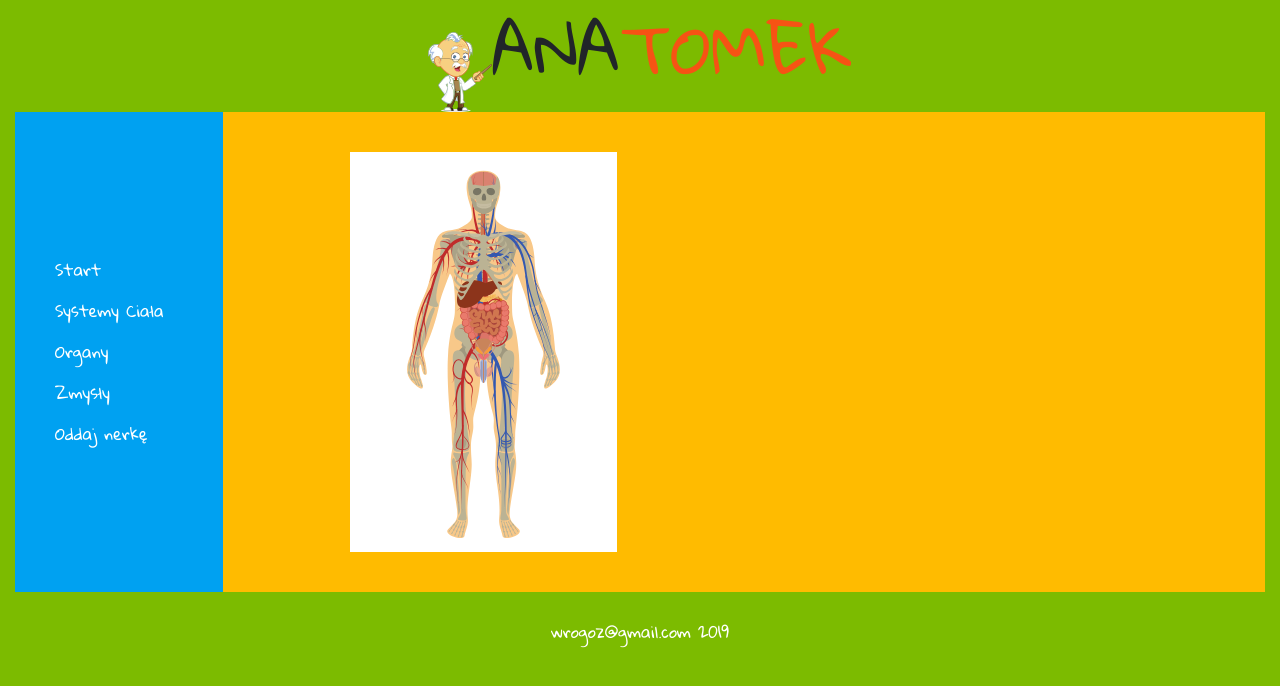
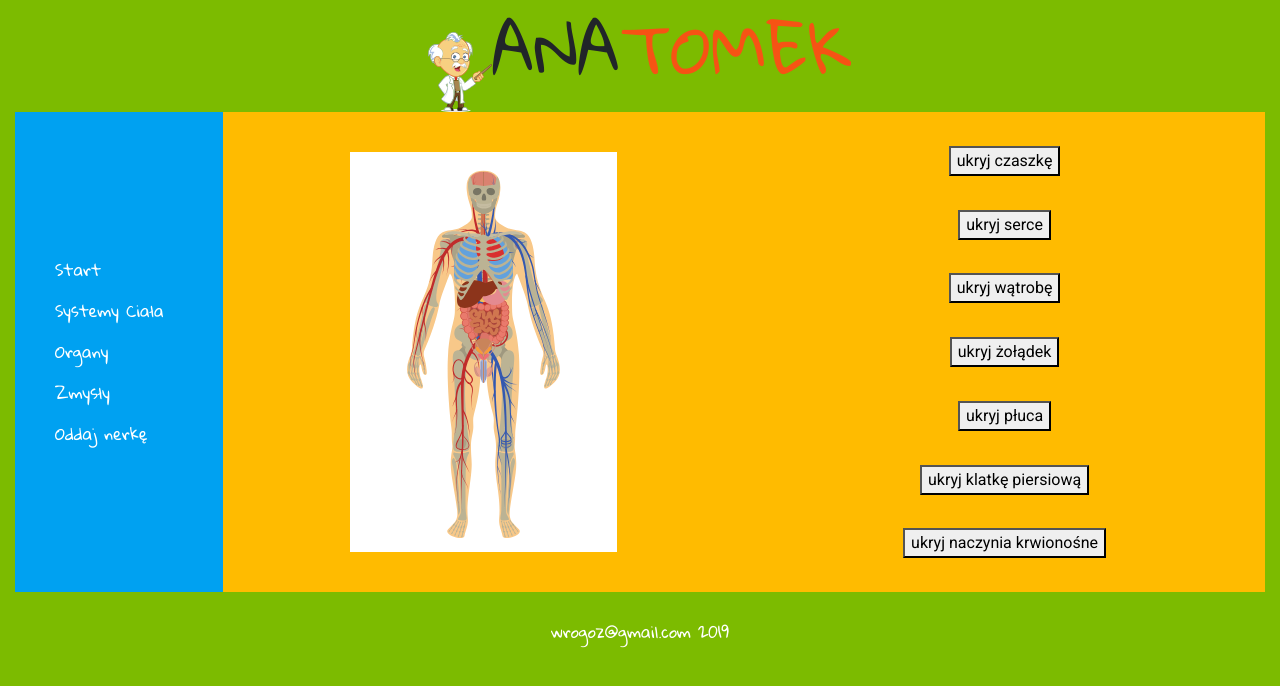
Before and after one commit to wrogoz/Anatomek, a React (Create React App) app: page /fantom in a window 1280 px wide. Shown: the top 686 px of the page. Built offline with nearby package versions, Linux system fonts and the light colour scheme.

Commit message:
onClick method PROBLEM

```diff
--- a/src/components/MainBox/phantom/phantom.css
+++ b/src/components/MainBox/phantom/phantom.css
@@ -7,23 +7,51 @@
     height:100%;
 }
 
-#human{
+#humanPhantom{
     position: relative;
 }
-#skull{
+#skullPhantom{
     position: absolute;
     top:6%;
     left:44%;
 }
-#ribCage{
+#ribCagePhantom{
     position:absolute;
     top:20%;
     left:39%;
     z-index: 5;
 }
-#liver{
+#liverPhantom{
     position:absolute;
     top:32%;
     left:40%;
     height:7%;
+    z-index: 1;
 }
+#heartPhantom{
+    position: absolute;
+    height: 6%;
+    top: 21%;
+    left: 47%;
+    z-index: 1;
+}
+#stomachPhantom{
+    position: absolute;
+    height: 6%;
+    top: 32%;
+    right: 40%;
+}
+#lungsPhantom{
+    position: absolute;
+    height: 11%;
+    top: 21%;
+    right: 39%;
+}
+
+
+.secondPhantomCol{
+    display:flex;
+    flex-direction: column;
+    justify-content: space-evenly;
+    align-items: center;
+}
--- a/src/components/MainBox/phantom/phantom.js
+++ b/src/components/MainBox/phantom/phantom.js
@@ -4,10 +4,14 @@ import human from './images/human.svg';
 import skull from './images/skull.svg';
 import ribCage from './images/ribCage.svg';
 import liver from './images/liver.svg';
+import heart from './images/heart.svg';
+import lungs from './images/lungs.svg';
+import stomach from './images/stomach.svg';
 import './phantom.css'
+import { timingSafeEqual } from 'crypto';
 
 class Phantom extends React.Component{
-    state={
+   state={
         skull:{
                 display:true,
                 info:'text',
@@ -44,22 +48,43 @@ class Phantom extends React.Component{
             buttonTxt:"ukryj"
         }
 
-
+}
+    ShowHideHandler = (e) => {
+    //  console.log(e.target.dataset.id)
+    // //    if(e.target.dataset.id===false){
+    // //        console.log('dziala')
+    // //    }
+    //     let name = e.target.dataset.id;
+    //     this.setState({
+    //         name: {
+    //             display : false
+    //         }
+    //     });
     }
     render(){
         return (
             <MDBRow className="mainBox no-gutters">
                 <MDBCol md="6" className="firstPhantomCol">
-                    <div id="human">
+                    <div id="humanPhantom">
                     <img src={human} alt="human"  />
-                        <div id="skull">
-                             <img src={skull} alt="skull"  />
-                        </div>
-                        <div id="ribCage">
+
+                        {this.state.skull.display === true ? <div id="skullPhantom">
+                            <img src={skull} alt="skull" />
+                        </div>:null}
+                        <div id="ribCagePhantom">
                             <img src={ribCage} alt="ribCage" />
                         </div>
-                        <div id="liver">
+                        <div id="liverPhantom">
                             <img src={liver} alt="liver" />
+                        </div>
+                        <div id="heartPhantom">
+                            <img src={heart} alt="heart" />
+                        </div>
+                        <div id="stomachPhantom">
+                            <img src={stomach} alt="stomach" />
+                        </div>
+                        <div id="lungsPhantom">
+                            <img src={lungs} alt="lungs" />
                         </div>
                     </div>
 
@@ -67,7 +92,13 @@ class Phantom extends React.Component{
 
                 </MDBCol>
                 <MDBCol md="6" className="secondPhantomCol">
-
+                    <button data-id="skull" onClick={this.ShowHideHandler}>{this.state.skull.buttonTxt} czaszkę</button>
+                        <button>{this.state.heart.buttonTxt} serce</button>
+                        <button>{this.state.liver.buttonTxt} wątrobę</button>
+                        <button>{this.state.stomach.buttonTxt} żołądek</button>
+                        <button>{this.state.lungs.buttonTxt} płuca</button>
+                        <button>{this.state.ribCage.buttonTxt} klatkę piersiową</button>
+                        <button>{this.state.vascularSys.buttonTxt} naczynia krwionośne</button>
                 </MDBCol>
             </MDBRow>
         )
```
Also changed, not shown: src/components/MainBox/phantom/images/stomach.svg.
